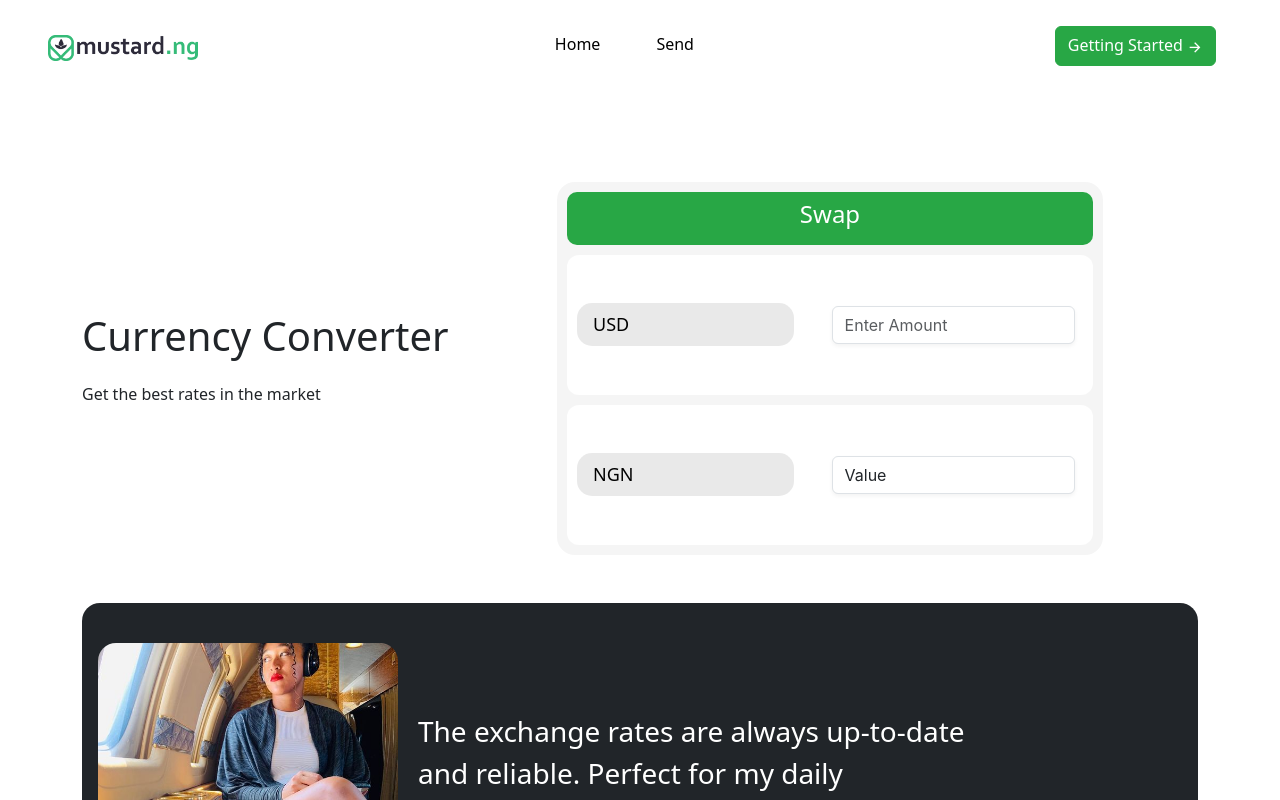
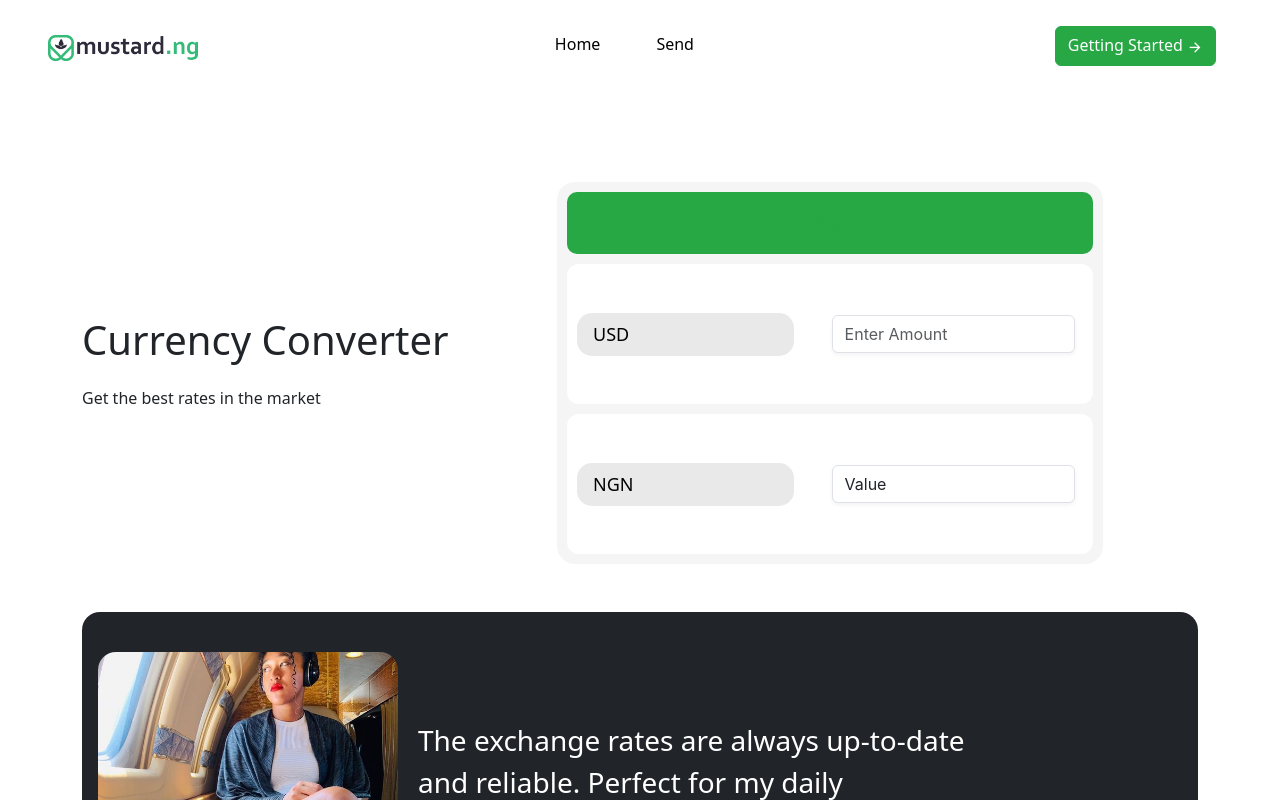
Before and after one commit to MasterIfeanyi/react-stocks-interview, a React (Create React App) app: page / in a window 1280 px wide. Shown: the top 800 px of the page. Built offline with nearby package versions, Linux system fonts and the light colour scheme.

Commit message:
change heading text

```diff
--- a/src/components/SendMoney/Send.css
+++ b/src/components/SendMoney/Send.css
@@ -24,6 +24,12 @@
     left: 0;
 }
 
+
+.inner__heading-text {
+    color: var(--brand);
+    text-align: center;
+    font-size: 2rem;
+}
 
 .transfer__form {
     background-color: white;
--- a/src/components/SendMoney/SendMoney.jsx
+++ b/src/components/SendMoney/SendMoney.jsx
@@ -75,9 +75,9 @@ const SendMoney = () => {
 
                 <div className="col-lg-6 custom__mt">
                     <div className="outer-shell">
-                        <div className="inner__heading">
-                            <h4 className="inner__heading-text">Xender</h4>
-                        </div>
+                        <h4 className="inner__heading-text">Xender</h4>
+                        {/* <div className="inner__heading">
+                        </div> */}
 
 
                         <div className="transfer__form">
```
